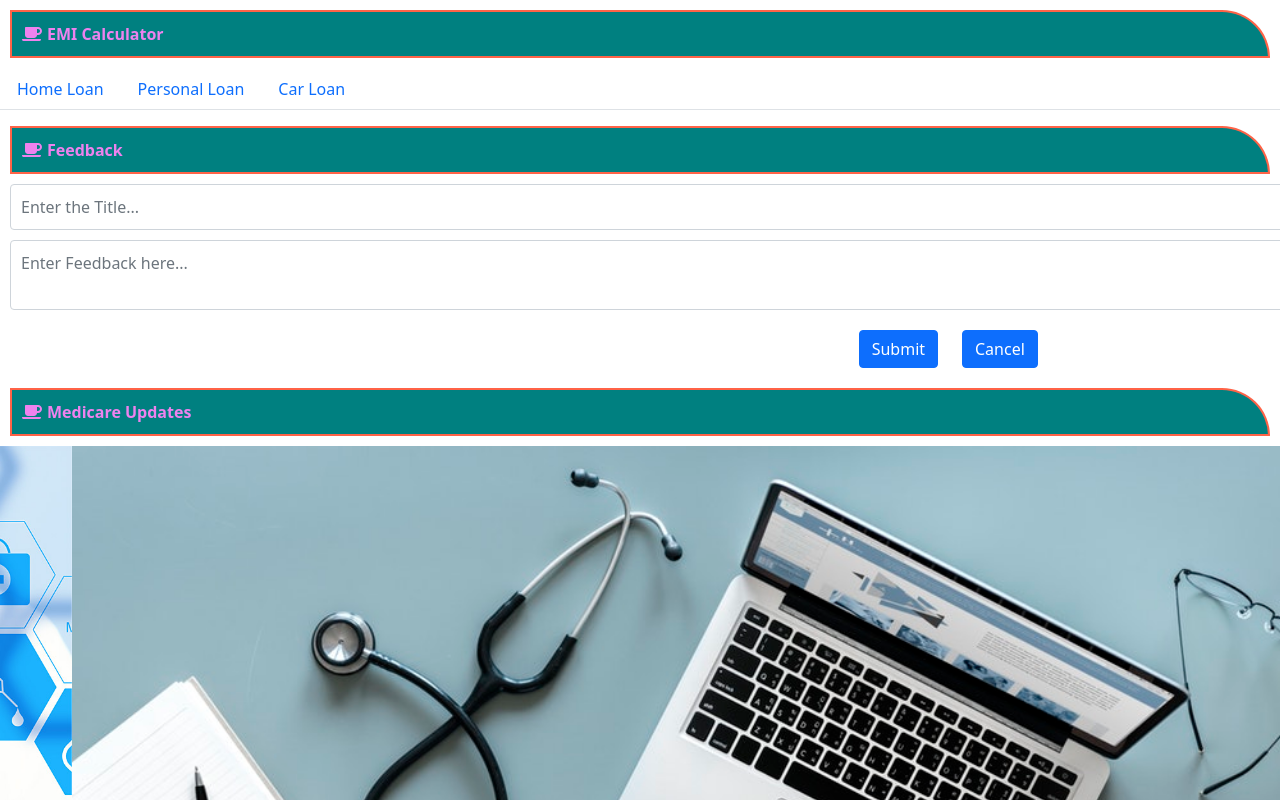
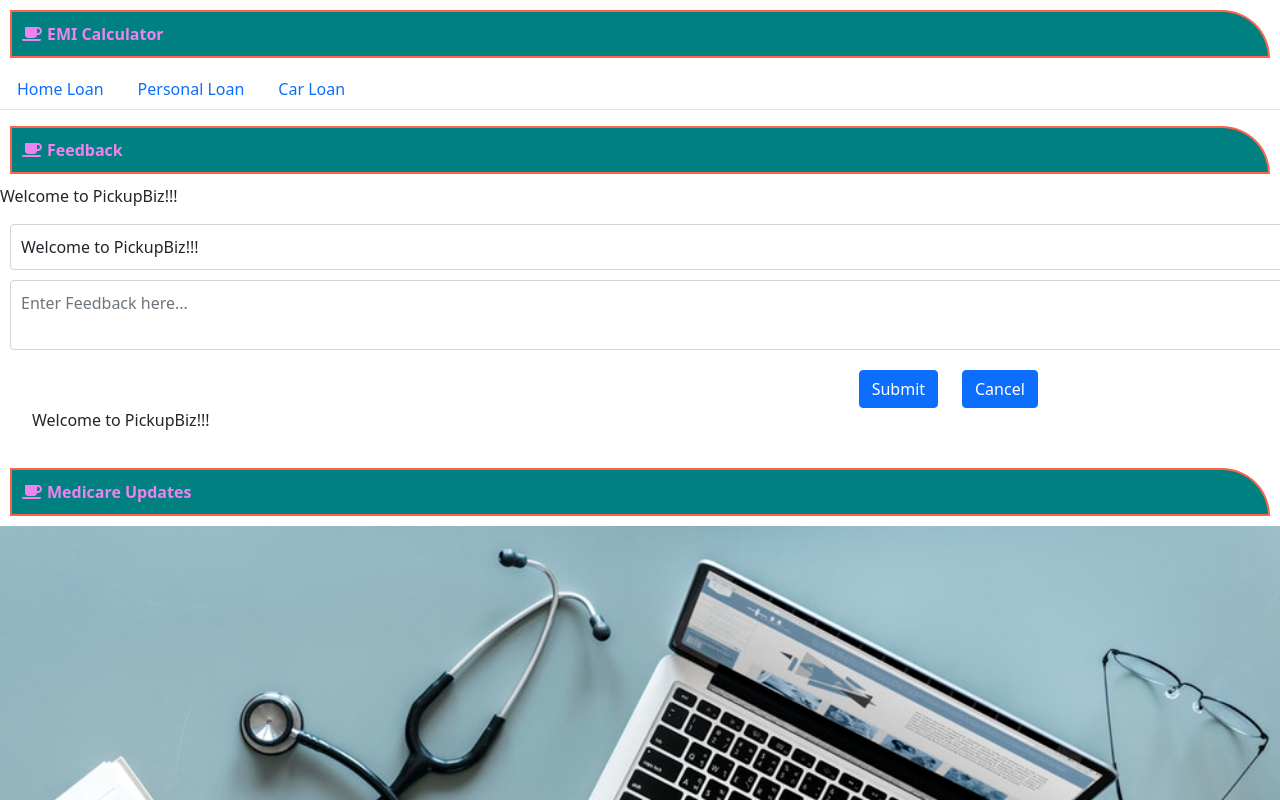
Before and after one commit to syedlaiqali/medi4sure-1, a React (Create React App) app: page / in a window 1280 px wide. Shown: the top 800 px of the page. Built offline with nearby package versions, Linux system fonts and the light colour scheme.

Commit message:
Updated useState

```diff
--- a/src/components/EMICalc/EMICalc.jsx
+++ b/src/components/EMICalc/EMICalc.jsx
@@ -2,6 +2,7 @@ import { Tabs, Tab } from "react-bootstrap";
 import { LoanItem } from "../EMICalc/LoanItem";
 
 export const EMICalc = () => {
+  console.log("Hey I am in EMICalc");
   return (
     <Tabs
       defaultActiveKey="profile"
--- a/src/components/Feedback/Feedback.jsx
+++ b/src/components/Feedback/Feedback.jsx
@@ -1,12 +1,21 @@
+import React, { useState } from "react";
 import { Row, Col, Form, Button } from "react-bootstrap";
 import "./Feedback.css";
 
 export const Feedback = () => {
+  const [val, setVal] = useState("Welcome to PickupBiz!!!");
+  const handleSubmit = () => {
+    setVal("Thanks for coming to us!!!!");
+  };
   return (
     <Form>
+      <p>
+        <span>{val}</span>
+      </p>
       <Form.Control
         placeholder="Enter the Title..."
         className="fbrow"
+        value={val}
       ></Form.Control>
       <Form.Control
         as="textarea"
@@ -16,11 +25,14 @@ export const Feedback = () => {
       <Row className="fbrow">
         <Col lg={8}></Col>
         <Col lg={1}>
-          <Button>Submit</Button>
+          <Button onClick={handleSubmit}>Submit</Button>
         </Col>
         <Col lg={1}>
-          <Button>Cancel</Button>
+          <Button onClick={() => setVal("Sorry for cancellation")}>
+            Cancel
+          </Button>
         </Col>
+        <p>{val}</p>
         <Col lg={2}></Col>
       </Row>
     </Form>
```
